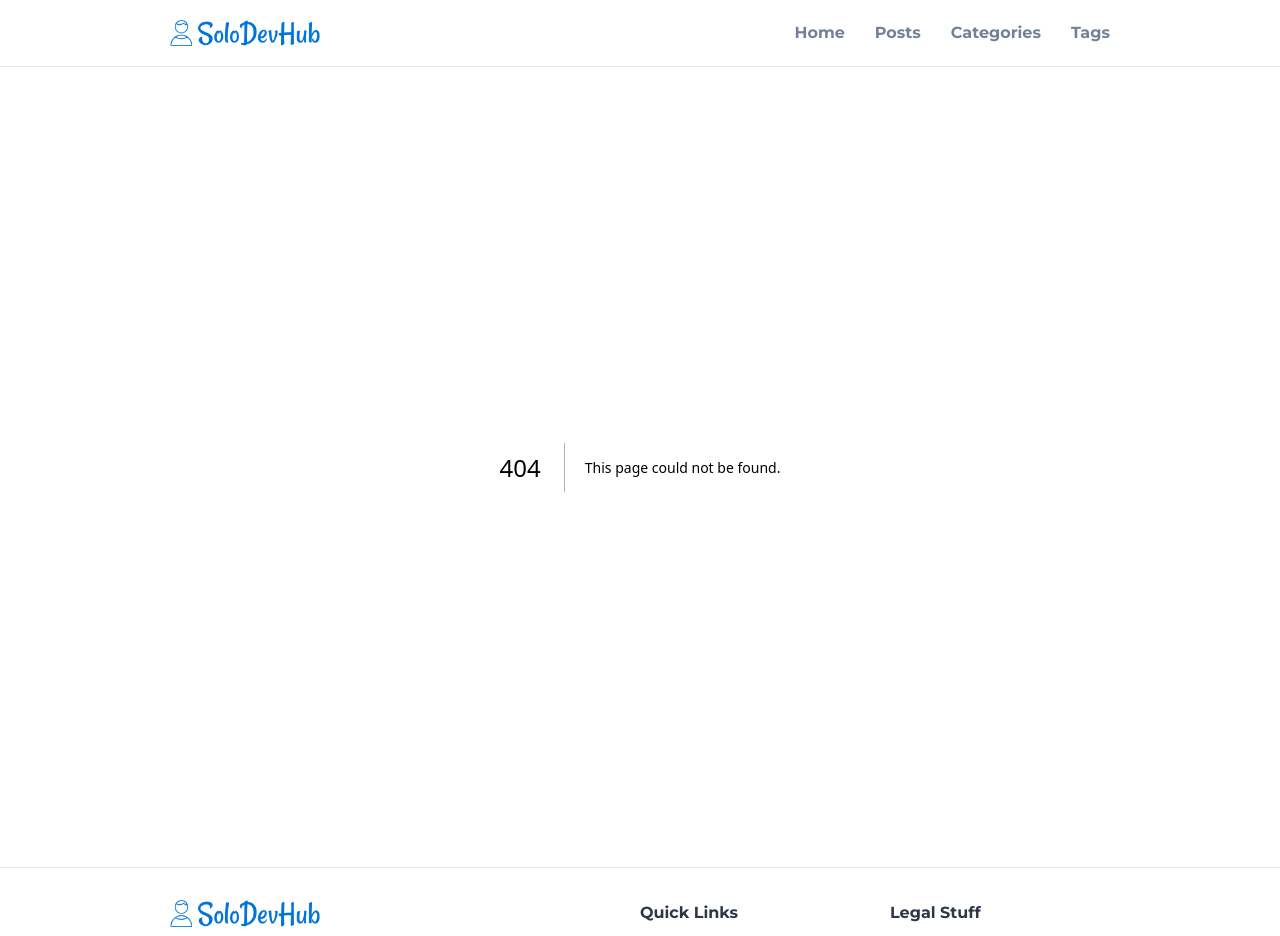
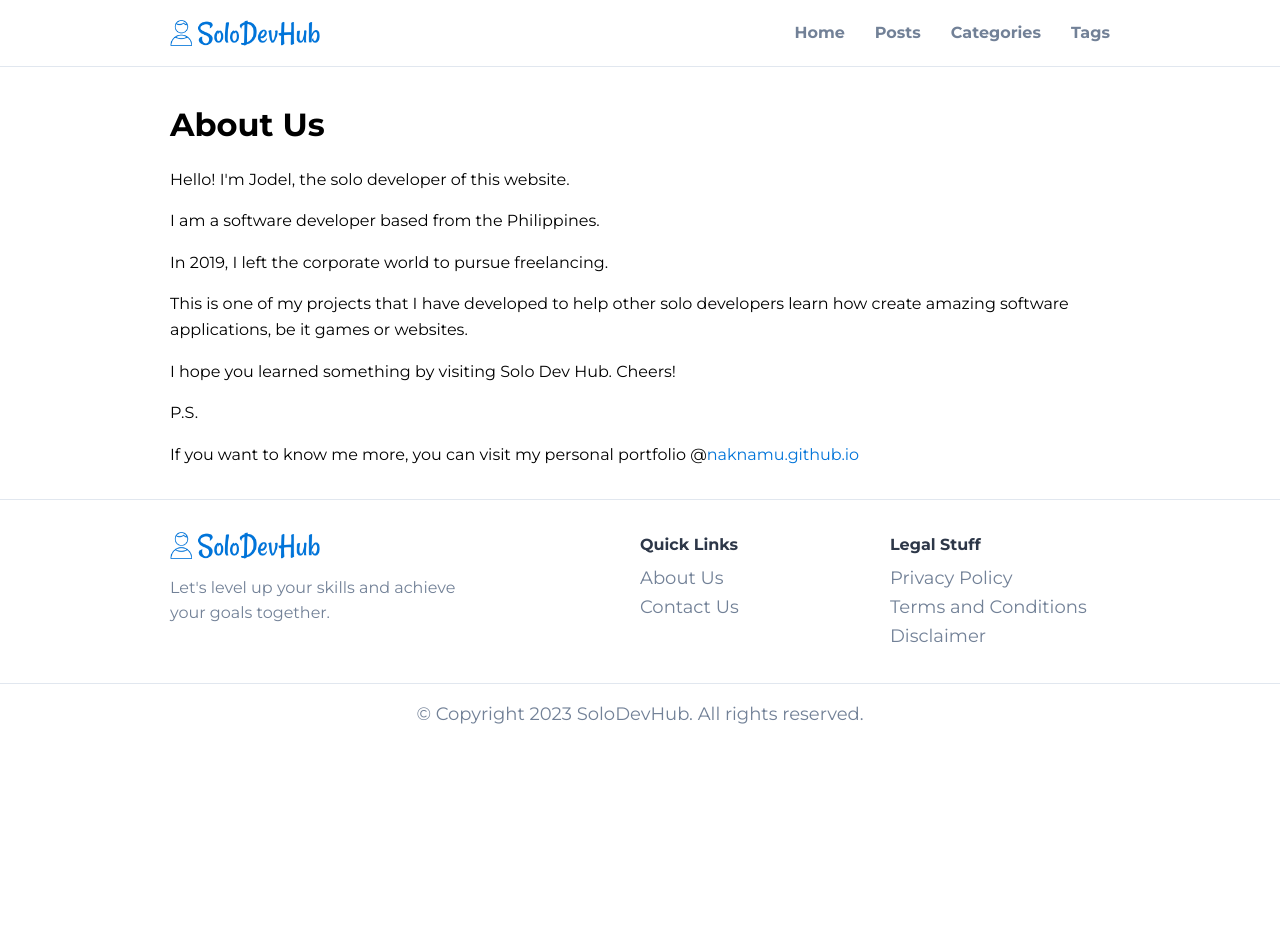
Before and after one commit to naknamu/solodevhub-next, a Next.js app: page /about-us in a window 1280 px wide. Before the commit this address had no page. Shown: the top 936 px of the page. After the commit the page ends 800 px from the top, so only its background shows below. Built offline with nearby package versions, Linux system fonts and the light colour scheme.

Commit message:
Added about us page

```diff
--- a/components/Footer.js
+++ b/components/Footer.js
@@ -17,13 +17,7 @@ const Footer = () => {
           <p className="footer-title">Quick Links</p>
           <ul>
             <li>
-              <Link href="#" className="footer-link">
-                Advertise with us
-              </Link>
-            </li>
-
-            <li>
-              <Link href="#" className="footer-link">
+              <Link href="about-us" className="footer-link">
                 About Us
               </Link>
             </li>
--- /dev/null
+++ b/pages/about-us/index.js
@@ -0,0 +1,43 @@
+import Metatag from "@/components/Metatag";
+import styled from "styled-components";
+
+const Wrapper = styled.div`
+    display: flex;
+    flex-direction: column;
+    gap: 1rem;
+    margin-block: 2rem;
+`;
+
+const Link = styled.a`
+    color: var(--accent);
+    :hover {
+        text-decoration: underline;
+    }
+`
+
+const AboutUs = () => {
+    return (
+      <div className="container">
+        <Metatag
+          title={"About Us"}
+        />
+        <Wrapper>
+            <h1>About Us</h1>
+            <p>Hello! I'm Jodel, the solo developer of this website.</p>
+            <p>I am a software developer based from the Philippines.</p>
+            <p>In 2019, I left the corporate world to pursue freelancing.</p>
+            <p>This is one of my projects that I have developed to help other solo developers
+                learn how create amazing software applications, be it games or websites.
+            </p>
+            <p>I hope you learned something by visiting Solo Dev Hub. Cheers!</p>
+
+            <p>P.S.</p>
+            <p>If you want to know me more, you can visit my personal portfolio @
+                <Link href="https://naknamu.github.io/">naknamu.github.io</Link>
+            </p>
+        </Wrapper>
+      </div>
+    );
+  };
+
+export default AboutUs;
--- a/pages/legal-stuff/disclaimer/index.js
+++ b/pages/legal-stuff/disclaimer/index.js
@@ -1,6 +1,11 @@
+import Metatag from "@/components/Metatag";
+
 const Disclaimer = () => {
   return (
     <div className="container">
+      <Metatag
+        title={"Disclaimer"}
+      />
       <h1>Disclaimer</h1>
       <p>Last updated: April 08, 2024</p>
       <h2>Interpretation and Definitions</h2>
--- a/pages/legal-stuff/privacy-policy/index.js
+++ b/pages/legal-stuff/privacy-policy/index.js
@@ -1,6 +1,11 @@
+import Metatag from "@/components/Metatag";
+
 const PrivacyPolicy = () => {
   return (
     <div className="container">
+      <Metatag
+        title={"Privacy Policy"}
+      />
       <h1>Privacy Policy</h1>
       <p>Last updated: April 07, 2024</p>
       <p>
--- a/pages/legal-stuff/terms-and-conditions/index.js
+++ b/pages/legal-stuff/terms-and-conditions/index.js
@@ -1,6 +1,11 @@
+import Metatag from "@/components/Metatag";
+
 const TermsAndConditions = () => {
   return (
     <div className="container">
+      <Metatag
+        title={"Terms and Conditions"}
+      />
       <h1>Terms and Conditions</h1>
       <p>Last updated: April 08, 2024</p>
       <p>
```
